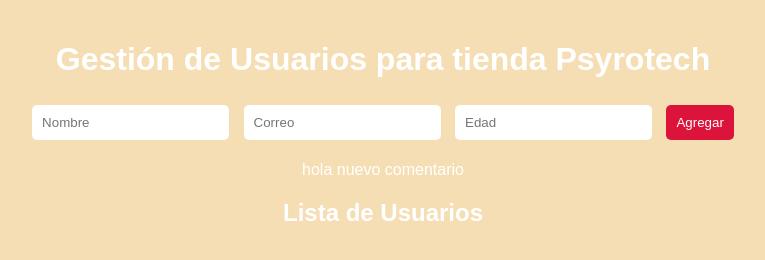
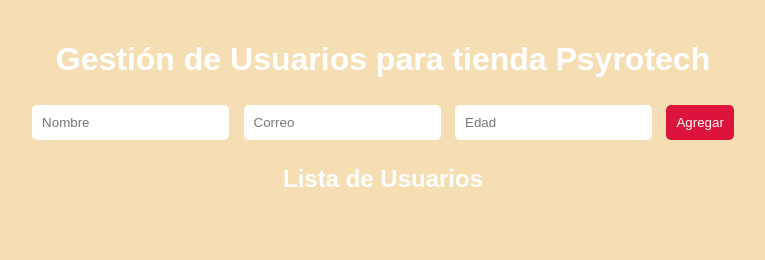
Before and after one commit to Psyro17/Angular_pruebas, a website: page Frontend/index.html in a window 1280 px wide. Shown: the whole page, without its empty margins (257-1022 px from the left). Drawn offline with Linux system fonts and the light colour scheme; no server answers.

Commit message:
revertir

```diff
--- a/Frontend/index.html
+++ b/Frontend/index.html
@@ -15,7 +15,6 @@
     <input type= "number"id="edad" placeholder="Edad" type="number">
     <button onclick="crearUsuario()">Agregar</button>
 </div>
-    <p>  hola nuevo comentario </p>
 <h2>Lista de Usuarios</h2>
 <div id="usuarios"></div>
 <script src="conexion_base.js"></script>
```
